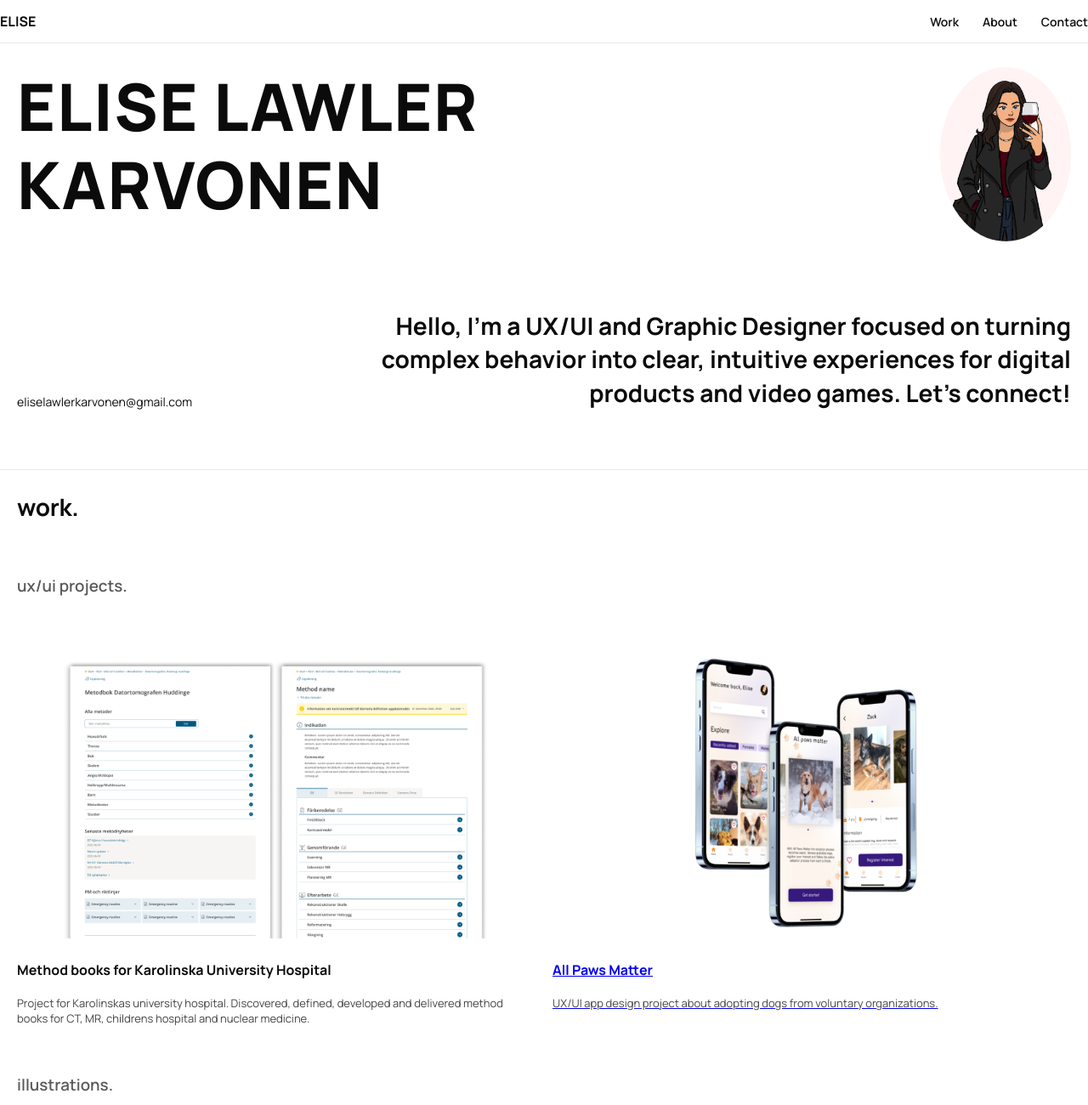
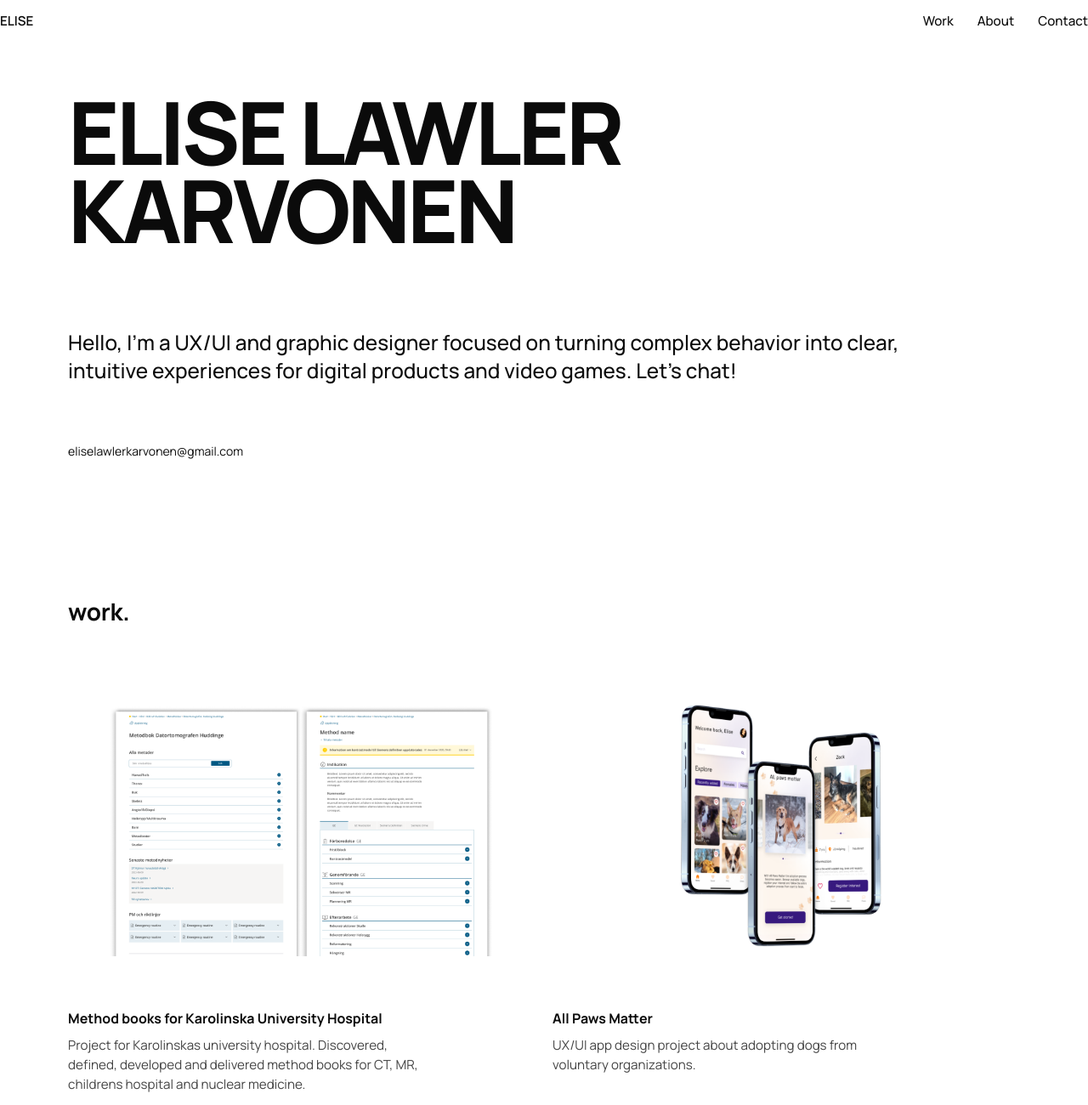
Before and after one commit to eliselawlerkarvonen/portfolio-255, a plain HTML site: page index.html in a window 1280 px wide. Shown: the top 1300 px of the page at 85% size. Drawn offline with Linux system fonts and the light colour scheme.

Commit message:
complete layout change

```diff
--- a/index.html
+++ b/index.html
@@ -40,15 +40,13 @@
           <span class="hero-line">KARVONEN</span>
         </h1>
 
-          <img class="avatar" src="Images/Avatar.png" alt="Portrait illustration of Elise">
+        <p class="intro">
+          Hello, I'm a UX/UI and graphic designer focused on turning complex behavior into clear,
+          intuitive experiences for digital products and video games.
+          Let's chat!
+        </p>
 
     <p class="email">eliselawlerkarvonen@gmail.com</p>
-
-          <p class="intro">
-            Hello, I'm a UX/UI and Graphic Designer focused on turning complex
-            behavior into clear, intuitive experiences for digital products and video games. Let's
-            connect!
-          </p>
   </div>
 </section>
 
@@ -58,8 +56,6 @@
           <div class="work-head">
             <h2>work.</h2>
           </div>
-
-          <h3 class="subhead">ux/ui projects.</h3>
 
           <article class="project">
             <img class="project-img" src="Images/Karolinska.png" alt="Method Books Project thumbnail">
@@ -73,11 +69,12 @@
             <p>UX/UI app design project about adopting dogs from voluntary organizations.</p>
           </a>
 
-          <h3 class="subhead">illustrations.</h3>
+            <a href="honeybooBP.html class=" class="project">
+            <img class="project-img" src="Images/AllPawsMatter_Mockup.png" alt="Honeyboo buisness package">
+            <h4>Honeyboo Business Package</h4>
+            <p>TEX TEXT EXT</p>
+          </a>
 
-          <img class="illustration" src="Images/ELK_white_background.png" alt="illustration 1">
-          <img class="illustration" src="Images/Sweden_Icons.png" alt="illustration 2">
-          <img class="illustration" src="Images/Artnouveau_sketch_poster.png" alt="illustration 3">
         </div>
       </section>
 
--- a/styles.css
+++ b/styles.css
@@ -4,9 +4,8 @@
 
 :root{
   --max: 1440px;
-  --gutter: 20px;
+  --gutter: 16px;
   --gap: 20px;
-  --border: #e8e8e8;
   --text: #0b0b0b;
   --muted: #444;
   --panel: #f2f2f2;
@@ -55,7 +54,10 @@ img{
 .brand{
   grid-column: 1 / span 6;
   margin: 0;
-  font-weight: 700;
+  font-weight: 600;
+  font-size: 0.95rem;
+  letter-spacing: 0;
+
 }
 
 /* Navigation */
@@ -85,8 +87,8 @@ img{
 .nav-link{
   text-decoration: none;
   color: var(--text);
-  font-weight: 600;
-  font-size: 14px;
+  font-weight: 500;
+  font-size: 0.95rem;
 }
 
 .nav-link:hover{
@@ -94,77 +96,46 @@ img{
 }
 
 .hero{
-  padding: 28px 0 70px;
+  padding: 60px 0 72px;
+  margin-bottom: 60px;
 }
 
-/* change grid rules only for hero */
 .hero .grid{
-  display: grid;
-  grid-template-columns: minmax(0, 1fr) auto;
-  gap: 20px;
-  align-items: start;
-  row-gap: 40px;
+  row-gap: 0;
 }
 
-/* hero */
-.hero-title {
-  grid-column: 1;
-  grid-row: 1;
-  margin: 0;
+.hero-title{
+  grid-column: 1 / 9;
+  margin: 0 0 50px 0;;
   font-weight: 800;
-  line-height: 0.95;
-  letter-spacing: 0.02em;
-  min-width: 0;
-  font-size: clamp(2.5rem, 9vw, 6rem);
+  line-height: 0.9;
+  letter-spacing: -0.04em;
+  font-size: clamp(3rem, 8vw, 110px);
 }
 
-.hero-line {
+.hero-line{
   display: block;
-  line-height: 1.2;
-
 }
 
-/* avatar */
-.avatar{
-  grid-column: 2;
-  grid-row: 1;
-  justify-self: end;
-  align-self: start;
-  width: clamp(88px, 22vw, 140px);
-  height: auto;
-  aspect-ratio: 3 / 4;
-  border-radius: 50%;
-  object-fit: cover;
-
+.intro{
+  grid-column: 1 / 12;
+  margin: 44px 0 40px 0;
+  max-width: 980px;
+  text-align: left;
+  font-size: clamp(1.15rem, 1.9vw, 1.7rem);
+  line-height: 1.35;
+  font-weight: 500;
 }
 
 .email{
-  grid-column: 1 / -1;
-  grid-row: 2;
-  margin: 0;
-  align-self: end;
+  grid-column: 1 / 6;
+  margin: 28px 0 0 0;
   font-size: 14px;
-  overflow-wrap: anywhere;
-}
-
-
-.intro {
-  grid-column: 1 / -1;
-  grid-row: 3;
-  margin: 0;
-  justify-self: end;
-  text-align: right;
-  max-width: 50ch;
-  font-weight: 700;
-  align-self: end;
-  font-size: clamp(1.3rem, 2.2vw, 2rem);
-  line-height: 1.4;
 }
 
 /* work */
 .work{
-  border-top: 1px solid var(--border);
-  padding: 24px 0 60px;
+  padding: 28px 0 64px;
 }
 
 .work-head {
@@ -184,36 +155,40 @@ img{
 
 
 .subhead{
-  padding-top: 16px;
+  margin: 0 0 32px 0;
   font-weight: 600;
   color: #5A5A5A;
 }
 
 /* projects */
-.project {
-  display: grid;
-  grid-template-rows: auto auto 1fr;
-  gap: 10px;
-  align-content: start;
+.project{
+  grid-column: span 6;
+  display: block;
+  text-decoration: none;
+  color: inherit;
 }
 
 .project-img{
   width: 100%;
-  aspect-ratio: 16 / 9;
-  object-fit: cover;
+  aspect-ratio: 4 / 3;
+  object-fit: contain;
   height: auto;
-  margin-top: 20px;
+  margin: 0 0 12px 0;
+  background: transparent;
 }
 
 .project h4{
-  margin: 16px 0 9px;
+  margin: 0 0 10px 0;
+  font-size: 1rem;
+  line-height: 1.3;
 }
 
 .project p{
   margin: 0;
   color: var(--muted);
-  font-size: 13px;
-  line-height: 1.45;
+  font-size: 0.95rem;
+  line-height: 1.5;
+  max-width: 46ch;
 }
 
 /* illustrations */
@@ -416,7 +391,7 @@ img{
 
 .section-title{
   grid-column: 1 / -1;
-  margin: 0 0 20px 0;
+  margin: 0 0 24px 0;
   font-size: clamp(1.8rem, 3vw, 2.6rem);
   line-height: 1.3;
   font-weight: 500;
@@ -459,43 +434,46 @@ img{
 
 /* Media Querys */
 
-@media (max-width: 899px) {
-
-  .hero .grid {
-    grid-template-columns: minmax(0, 1fr) auto; /* keep 2 columns */
-    column-gap: 20px;
-    row-gap: 40px;
-    align-items: start;
+@media (min-width: 600px) and (max-width: 899px) {
+  :root {
+    --gutter: 64px;
+  }
+  .hero{
+    padding: 40px 0 56px;
   }
 
-  .hero-title {
-    grid-column: 1;
-    grid-row: 1;
+  .hero-title{
+    grid-column: 1 / -1;
+    font-size: clamp(3rem, 13vw, 4.8rem);
+    line-height: 0.92;
   }
 
-  .avatar {
-    grid-column: 2;
-    grid-row: 1;
-    justify-self: end;
+  .intro{
+    grid-column: 1 / -1;
+    max-width: 100%;
+    margin: 32px 0 0 0;
+    font-size: clamp(1.15rem, 4.8vw, 1.6rem);
+    line-height: 1.3;
   }
 
-  .intro {
+  .email{
     grid-column: 1 / -1;
-    grid-row: 2;
-    margin: 0;
-    justify-self: end;
-    text-align: right;
-    max-width: 50ch;
-  }
-  .email {
-    grid-column: 1 / -1;
-    grid-row: 3;
-    margin: 0;
-    justify-self: start;
-    text-align: left;
+    margin: 22px 0 0 0;
   }
 
-    .project-meta{
+  .project{
+    grid-column: 1 / -1;
+  }
+
+  .illustration{
+    grid-column: 1 / -1;
+  }
+
+  .contact-item{
+    grid-column: 1 / -1;
+  }
+
+  .project-meta{
     flex-direction: column;
     gap: 20px;
   }
@@ -503,13 +481,15 @@ img{
   .project-title{
     grid-column: 1 / -1;
   }
-
 }
 
 
 /* desktop */
 
 @media (min-width: 900px){
+  :root{
+    --gutter: 80px;
+  }
 
   .nav{
   display: flex;
@@ -523,46 +503,8 @@ img{
   display: none;
   }
 
-   .hero .grid{
-    grid-template-columns: repeat(12, 1fr);
-    column-gap: 20px;
-    align-items: start;
-    row-gap: 40px;
-  }
 
-  .hero-title{
-    grid-column: 1 / 10;
-    grid-row: 1;
-    font-size: clamp(3rem, 6vw, 7rem)
-  }
-
-  .avatar{
-    grid-column: 10 / -1;
-    grid-row: 1;
-    justify-self: end;
-    width: clamp(140px, 12vw, 220px);
-    aspect-ratio: 3 / 4;
-  }
-
-  .email{
-    grid-column: 1 / 6;
-    grid-row: 3;
-    margin: 0;
-    align-self: end;
-  }
-
-   .intro{
-    grid-column: 5 / -1;
-    grid-row: 3;
-    margin: 0;
-    justify-self: end;
-    text-align: right;
-    align-self: end;
-    max-width: none;
-    width: 100%;
-  }
-
-  /* Work grid items */
+ /* Work grid items */
   .project{
     grid-column: span 6;
   }
```
Also changed, not shown: honeybooBP.html (added), illustrations.html (added), main.js (added), 1 other file. Lines whose indentation alone changed are shown as unchanged.
